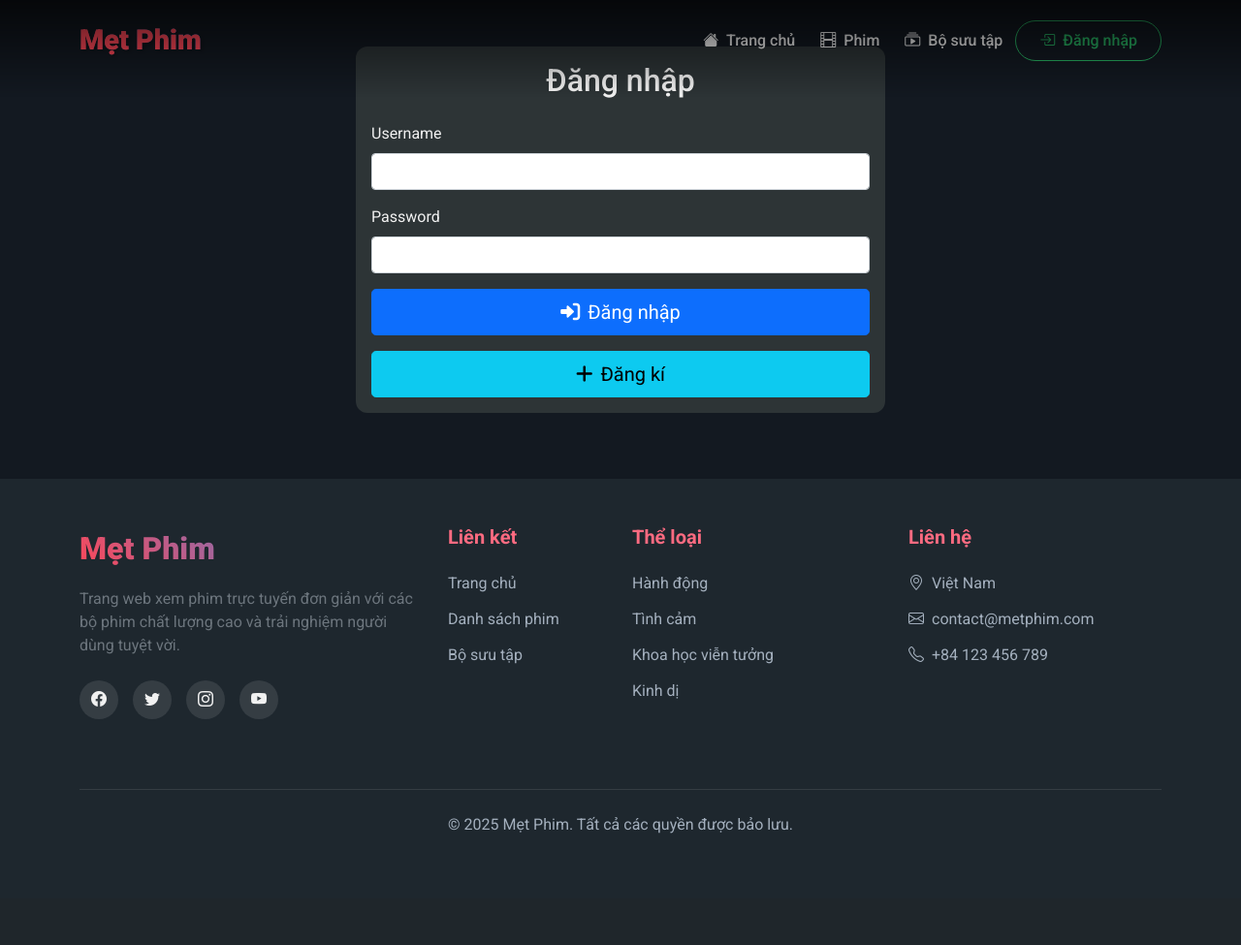
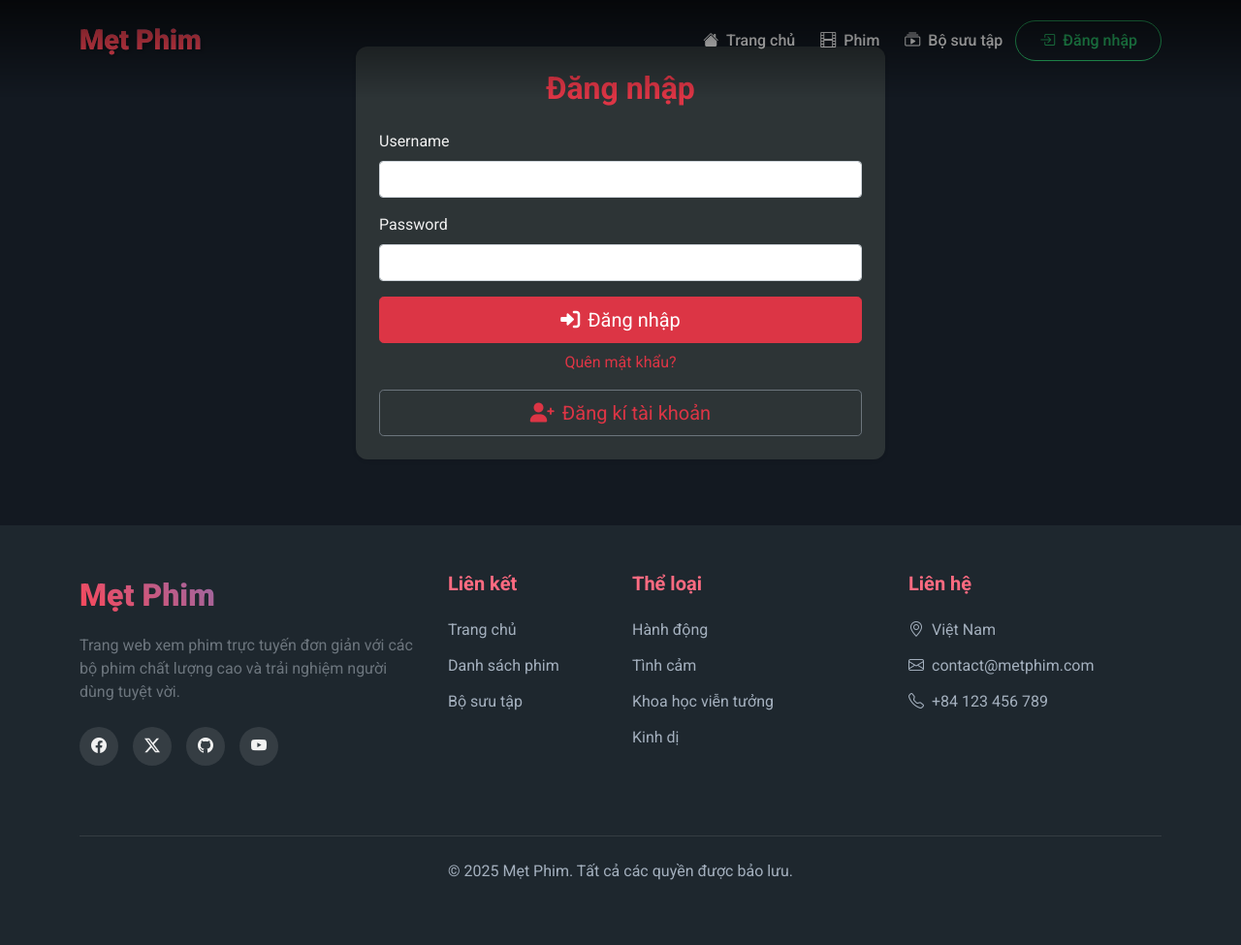
Before and after one commit to thantrungtam/MovieWebFilm, a Django app: page /accounts/login/ in a window 1280 px wide. Shown: the whole page at 97% size. Before the commit the page ends 860 px from the top, so only its background shows below. Run offline with Django 5.2, Linux system fonts and the light colour scheme; some libraries are stand-ins or nearby versions.

Commit message:
add forget password page

```diff
--- a/netflix_clone/urls.py
+++ b/netflix_clone/urls.py
@@ -3,6 +3,7 @@ from django.contrib import admin
 from django.urls import path, include
 from django.conf import settings
 from django.conf.urls.static import static
+from django.contrib.auth import views as auth_views
 
 urlpatterns = [
     path('admin/', admin.site.urls),
@@ -10,6 +11,12 @@ urlpatterns = [
     path('user/', include('user_interactions.urls')),
     path('accounts/', include('accounts.urls')),
 
+
+    # Reset password URL
+    path('password_reset/', auth_views.PasswordResetView.as_view(), name='password_reset'),
+    path('password_reset/done/', auth_views.PasswordResetDoneView.as_view(), name='password_reset_done'),
+    path('reset/<uidb64>/<token>/', auth_views.PasswordResetConfirmView.as_view(), name='password_reset_confirm'),
+    path('reset/done/', auth_views.PasswordResetCompleteView.as_view(), name='password_reset_complete'),
 ]
 
 if settings.DEBUG:
--- a/templates/base.html
+++ b/templates/base.html
@@ -528,7 +528,7 @@
 
 <!-- chatbox -->
 <!--Start of Tawk.to Script-->
-<script type="text/javascript">
+<!-- <script type="text/javascript">
     var Tawk_API = Tawk_API || {}, Tawk_LoadStart = new Date();
     (function () {
         var s1 = document.createElement("script"), s0 = document.getElementsByTagName("script")[0];
@@ -538,7 +538,7 @@
         s1.setAttribute('crossorigin', '*');
         s0.parentNode.insertBefore(s1, s0);
     })();
-</script>
+</script> -->
 <!--End of Tawk.to Script-->
 
 <body>
@@ -626,10 +626,10 @@
                     <p class="text-muted">Trang web xem phim trực tuyến đơn giản với các bộ phim chất lượng cao và trải
                         nghiệm người dùng tuyệt vời.</p>
                     <div class="social-links mt-4">
-                        <a href="#"><i class="bi bi-facebook"></i></a>
-                        <a href="#"><i class="bi bi-twitter"></i></a>
-                        <a href="#"><i class="bi bi-instagram"></i></a>
-                        <a href="#"><i class="bi bi-youtube"></i></a>
+                        <a href="https://www.facebook.com/thantam.311.2004/"><i class="bi bi-facebook"></i></a>
+                        <a href="https://x.com/thantrungtam"><i class="bi bi-twitter-x"></i></a>
+                        <a href="https://github.com/thantrungtam"><i class="bi bi-github"></i></a>
+                        <a href="https://www.youtube.com/@thantam311"><i class="bi bi-youtube"></i></a>
                     </div>
                 </div>
                 <div class="col-lg-2 col-md-6 mb-4">
--- a/templates/login.html
+++ b/templates/login.html
@@ -6,14 +6,19 @@
 <div class="container mt-5">
     <div class="row justify-content-center">
         <div class="col-md-6">
-            <div class="card">
-                <div class="card-body">
-                    <h2 class="card-title text-center mb-4">Đăng nhập</h2>
+            <div class="card shadow-sm border-0">
+                <div class="card-body p-4">
+                    <h2 class="card-title text-center mb-4 text-danger fw-bold">
+                        Đăng nhập
+                    </h2>
+
                     <form method="post">
                         {% csrf_token %}
                         {% for field in form %}
                             <div class="mb-3">
-                                <label for="{{ field.id_for_label }}" class="form-label">{{ field.label }}</label>
+                                <label for="{{ field.id_for_label }}" class="form-label fw-semibold">
+                                    {{ field.label }}
+                                </label>
                                 {{ field }}
                                 {% if field.errors %}
                                     <div class="invalid-feedback d-block">
@@ -22,17 +27,27 @@
                                 {% endif %}
                             </div>
                         {% endfor %}
-                        <div class="d-grid">
-                            <button type="submit" class="btn btn-primary btn-lg">
+
+                        <div class="d-grid mb-2">
+                            <button type="submit" class="btn btn-danger btn-lg">
                                 <i class="fas fa-sign-in-alt me-2"></i>Đăng nhập
                             </button>
                         </div>
-                        <div class="d-grid mt-3">
-                            <a class="btn btn-info btn-lg" href="{% url 'register' %}">
-                                <i class="fas fa-plus me-2"></i>Đăng kí
+
+                        <!-- Quên mật khẩu -->
+                        <div class="text-center mb-3">
+                            <a href="{% url 'password_reset' %}" class="text-decoration-none text-danger fw-medium">
+                                Quên mật khẩu?
+                            </a>
+                        </div>
+
+                        <div class="d-grid">
+                            <a class="btn btn-outline-secondary btn-lg text-danger" href="{% url 'register' %}">
+                                <i class="fas fa-user-plus me-2"></i>Đăng kí tài khoản
                             </a>
                         </div>
                     </form>
+
                     {% if form.non_field_errors %}
                         <div class="alert alert-danger mt-3">
                             <strong>Lỗi:</strong> {{ form.non_field_errors|join:", " }}
--- a/templates/register.html
+++ b/templates/register.html
@@ -7,7 +7,7 @@
         <div class="col-md-6">
             <div class="card">
                 <div class="card-body">
-                    <h2 class="card-title text-center mb-4">Đăng ký</h2>
+                    <h2 class="card-title text-center  mb-4">Đăng ký</h2>
                     <form method="post" enctype="multipart/form-data">
                         {% csrf_token %}
                         {% for field in form %}
```
Also changed, not shown: netflix_clone/settings.py (+9 -0 lines), templates/registration/password_reset_complete.html (added, +25 -0 lines), templates/registration/password_reset_confirm.html (added, +65 -0 lines), templates/registration/password_reset_done.html (added, +27 -0 lines), templates/registration/password_reset_form.html (added, +50 -0 lines).
